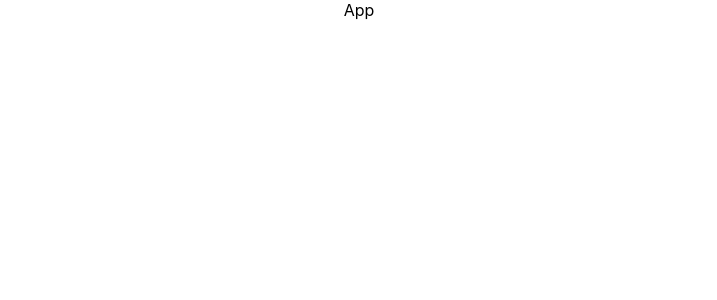
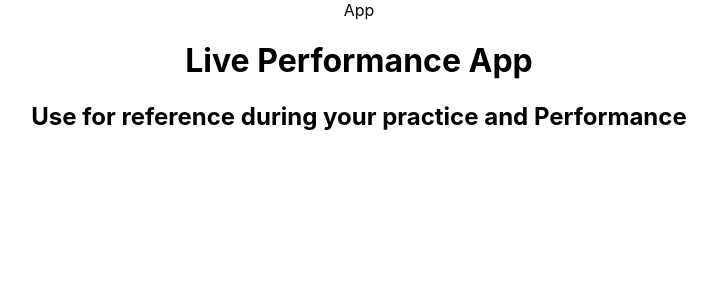
Before and after one commit to bsarango/music-performance-app, a React (Create React App) app: page / in a window 1280 px wide. Shown: the top 300 px of the page, without its empty margins (281-998 px from the left). Built offline with nearby package versions, Linux system fonts and the light colour scheme.

Commit message:
Home component updated-content of component added

```diff
--- a/src/App.js
+++ b/src/App.js
@@ -1,10 +1,12 @@
 import logo from './logo.svg';
 import './App.css';
+import Home from './components/Home';
 
 function App() {
   return (
     <div className="App">
      App
+     <Home/>
     </div>
   );
 }
--- a/src/components/Home.js
+++ b/src/components/Home.js
@@ -0,0 +1,12 @@
+import React from "react";
+
+function Home(){
+    return(
+        <div>
+            <h1>Live Performance App</h1>
+        <h2>Use for reference during your practice and Performance</h2>
+        </div>
+    )
+}
+
+export default Home;
```
